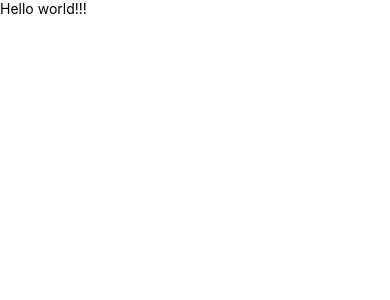
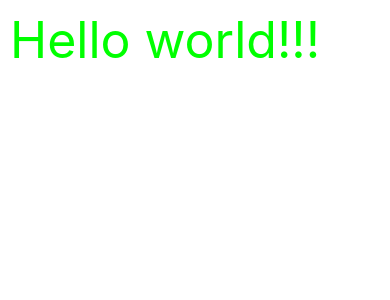
Before and after one commit to dinstar/POCs-React-native, a React Native app: screen / in a window 390 px wide. Shown: the top 300 px of the page. Built offline with nearby package versions, Linux system fonts and the light colour scheme.

Commit message:
Added: custom controls with styling

```diff
--- a/App.tsx
+++ b/App.tsx
@@ -1,13 +1,8 @@
-/**
- * Sample React Native App
- * https://github.com/facebook/react-native
- *
- * @format
- */
-
-import { Text } from 'react-native';
+import { View, Text } from './react/ui/controls';
 
 const App = _ =>
-  <Text>Hello world!!!</Text>;
+  <View>
+    <Text>Hello world!!!</Text>
+  </View>;
 
 export default App;
--- /dev/null
+++ b/react/ui/controls.tsx
@@ -0,0 +1,19 @@
+import Rc from 'react-native';
+
+export const Text = (props) =>
+{
+  props = {...props};
+  if (props.style == null) props.style = {};
+  props.style.color = 'lime';
+  props.style.fontSize = 50;
+  return <Rc.Text {...props} />;
+}
+
+export const View = (props) =>
+{
+  props = {...props};
+  if (props.style == null) props.style = {};
+  if ( ! props.style.padding)
+    props.style.padding = 10;
+  return <Rc.View {...props} />;
+}
```
